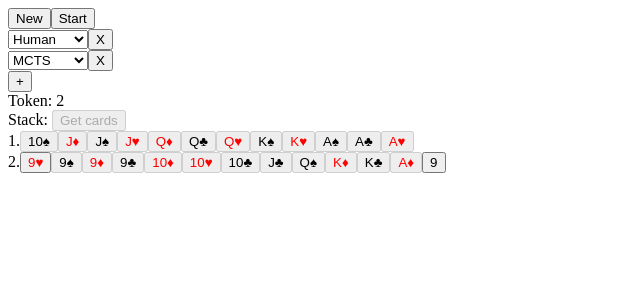
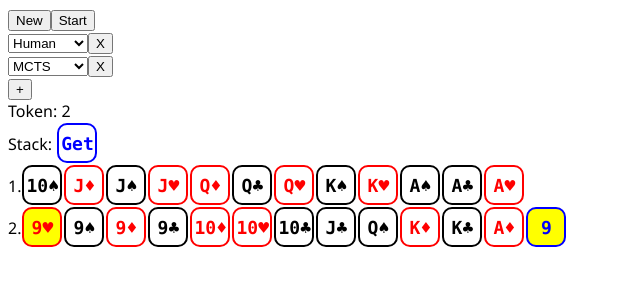
Before and after one commit to adam-zielonka/pan, a React (Create React App) app: page / in a window 1280 px wide. Shown: the top 300 px of the page, without its empty margins (0-640 px from the left). Built offline with nearby package versions, Linux system fonts and the light colour scheme.

Commit message:
Add styles

```diff
--- a/src/components/Board.tsx
+++ b/src/components/Board.tsx
@@ -8,7 +8,7 @@ const CardElement: React.FC<{ card: Card, disabled: boolean }> = ({ card, disabl
   const { action } = useStore().gameStore
 
   return (
-    <button style={{ color: card.getColorStyle() }} disabled={disabled} onClick={() => action(card)}>
+    <button className='card' style={{ color: card.getColorStyle() }} disabled={disabled} onClick={() => action(card)}>
       {card.toString()}
     </button>
   )
@@ -21,7 +21,7 @@ const PlayerElement: React.FC<{ player: IPlayer, id: number, isStackEmpty: boole
     <div>
       {id+1}.
       {player.getCards().map(card => <CardElement key={card.toString()} card={card} disabled={!isActionAvailable(card, player.getID())} />)}
-      {player.getFigureActions(isStackEmpty).map(figure => <button onClick={() => setComboMode(figure)} disabled={!isComboActionAvailable(figure, player.getID())}>{Card.numberToFigure(figure)}</button>)}
+      {player.getFigureActions(isStackEmpty).map(figure => <button className='card' onClick={() => setComboMode(figure)} disabled={!isComboActionAvailable(figure, player.getID())}>{Card.numberToFigure(figure)}</button>)}
     </div>
   )
 }
@@ -34,7 +34,7 @@ const Board: React.FC = () => {
       Token: {token + 1}
       <div>
         Stack: {stack.map(card => <CardElement key={card.toString()} card={card} disabled={true} />)}
-        <button onClick={getFromStack} disabled={stack.length ? false : true}>Get cards</button>
+        <button className='card' onClick={getFromStack} disabled={stack.length ? false : true}>Get</button>
       </div>
       {players.map((player, i) => <PlayerElement key={i} id={i} player={player} isStackEmpty={stack.length ? true : false} />)}
     </div>
--- a/src/index.tsx
+++ b/src/index.tsx
@@ -1,4 +1,5 @@
 import 'mobx-react-lite/batchingForReactDom'
+import './style.css'
 import React from 'react'
 import ReactDOM from 'react-dom'
 import Game from './Game'
--- /dev/null
+++ b/src/style.css
@@ -0,0 +1,25 @@
+body {
+  font-family: 'Segoe UI', Tahoma, Geneva, Verdana, sans-serif;
+}
+.card, .card:disabled:hover {
+  padding: 2px;
+  margin: 1px;
+  width: 40px;
+  height: 40px;
+  background: none;
+  border: 2px solid;
+  border-radius: 10px;
+  font-weight: bold;
+  font-size: large;
+  font-family: Consolas;
+  color: #00f;
+}
+.card {
+  background: #ff0;
+}
+.card:hover {
+  border: 4px dotted;
+}
+.card:disabled {
+  background: #FFF;
+}
```
Also changed, not shown: src/App.tsx (deleted, +0 -14 lines).
